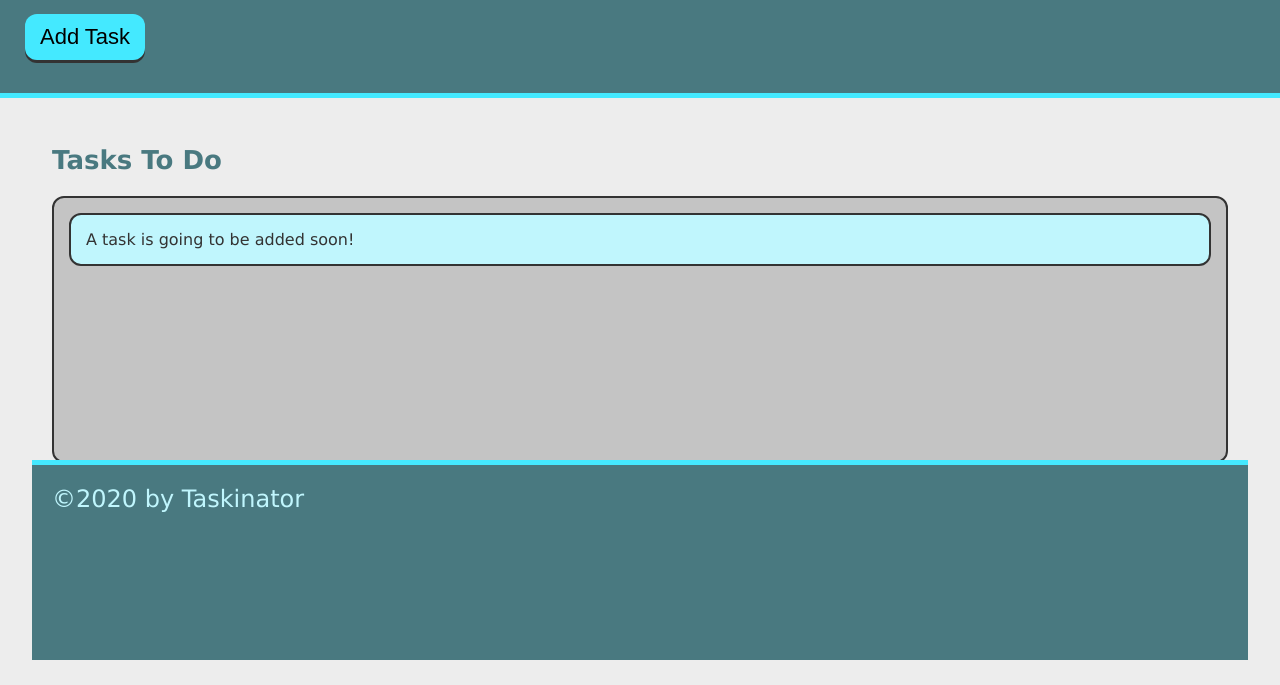
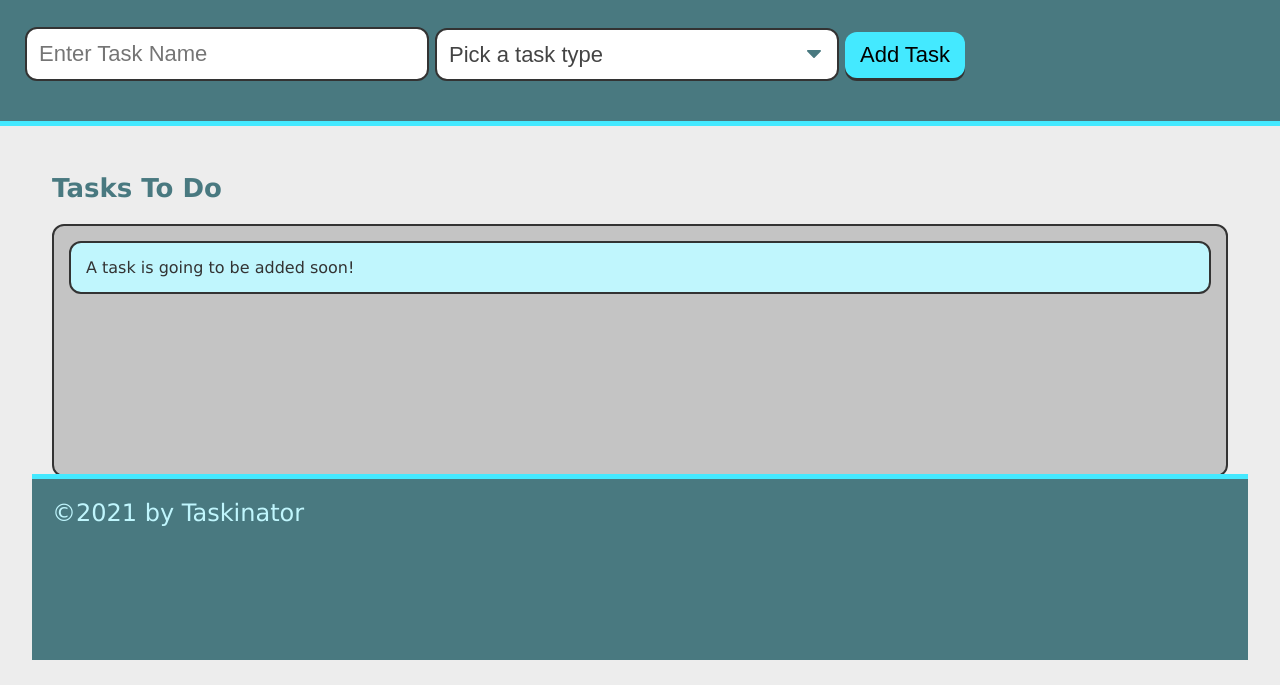
Before and after one commit to connorwhite-online/task-tracker, a plain HTML site: page index.html in a window 1280 px wide. Shown: the part 115-800 px from the top of the page. Drawn offline with Linux system fonts and the light colour scheme.

Commit message:
task classification forms added

```diff
--- a/index.html
+++ b/index.html
@@ -13,7 +13,22 @@
     <header>
         <h1 class="page-title">Taskinator</h1>
         <p>Click the button below to add a new task!</p>
-        <button class="btn" id="save-task" >Add Task</button>
+        <form id="task-form">
+            <div class="form-group">
+                <input type="text" name="task-name" placeholder="Enter Task Name" />
+            </div>
+            <div class="form-group">
+                <select name="task-type" class="select-dropdown">
+                  <option value="" disabled selected>Pick a task type</option>
+                  <option value="Print">Print</option>
+                  <option value="Web">Web</option>
+                  <option value="Mobile">Mobile</option>
+                </select>
+            </div>
+            <div class="form-group">
+                <button class="btn" id="save-task" type="submit">Add Task</button>
+            </div>
+          </form>
     </header>
     <main class="page-content">
         <section class="task-list-wrapper">
@@ -23,7 +38,7 @@
             </ul>
         </section>
         <footer>
-            &copy;2020 by Taskinator
+            &copy;2021 by Taskinator
         </footer>
     </main>
 
```
